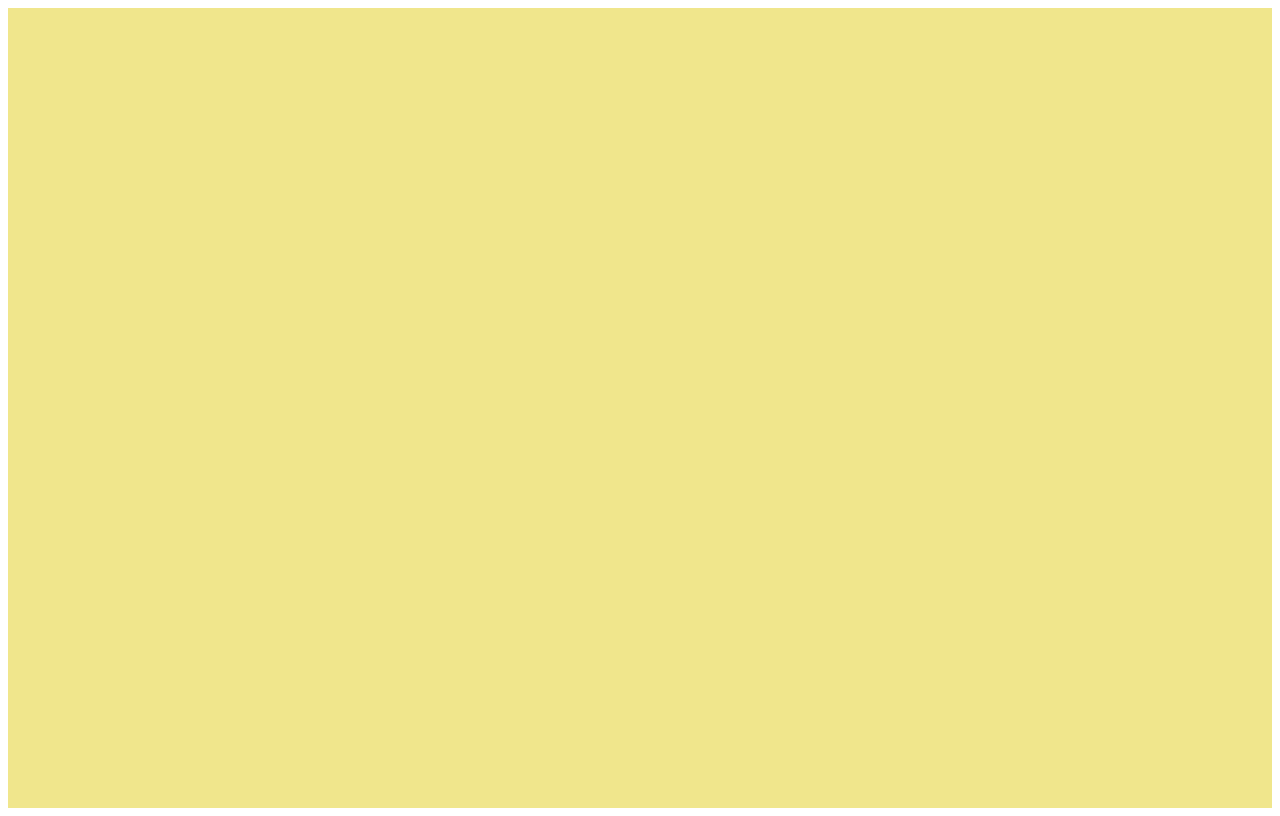
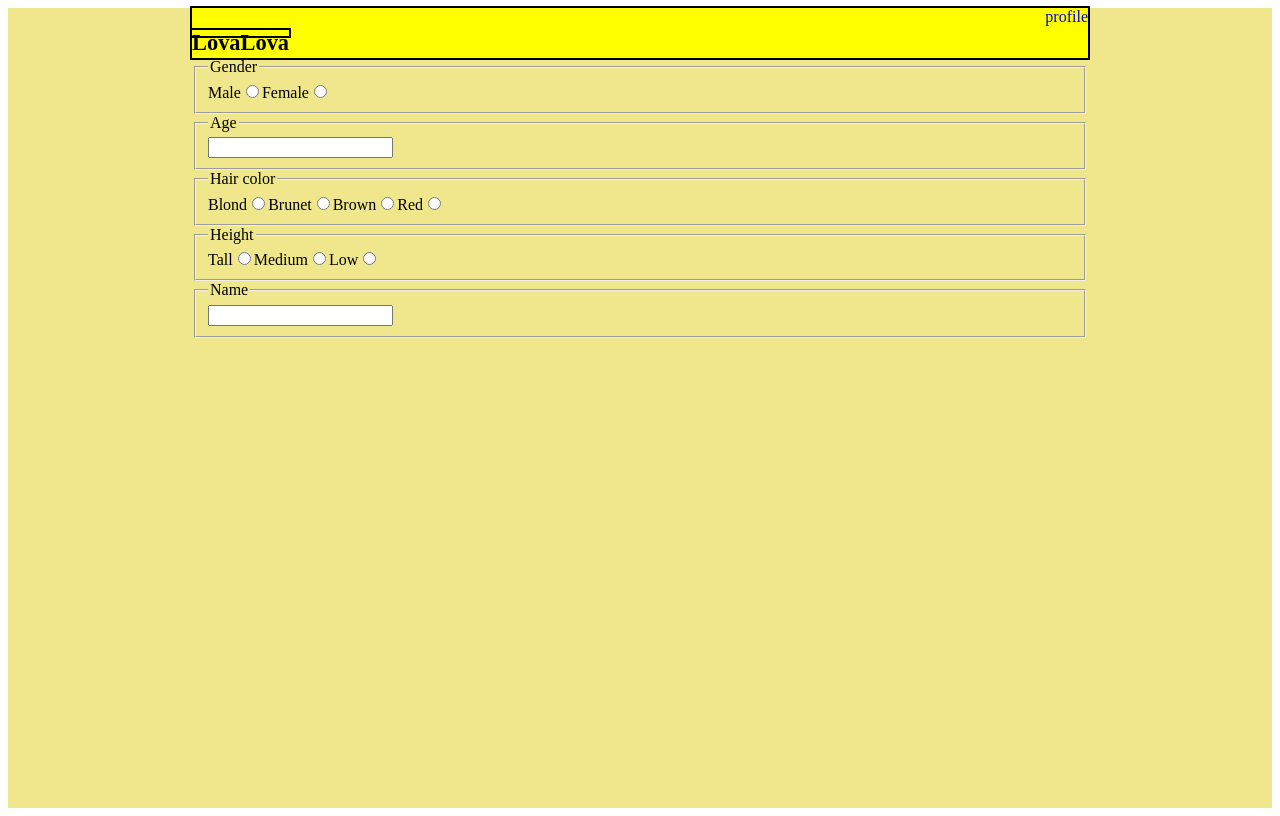
Before and after one commit to tetenyov/lovalova, a React (Create React App) app: page /profile in a window 1280 px wide. Built offline with nearby package versions, Linux system fonts and the light colour scheme.

Commit message:
add all main fields to profile form

```diff
--- a/src/components/App.js
+++ b/src/components/App.js
@@ -4,6 +4,7 @@ import NavMain from './NavMain'
 import FemalePage from './FemalePage'
 import MalePage from './MalePage'
 import UserPage from './UserPage'
+import Profile from './Profile'
 
 
 import '../scss/site-wrapper.scss'
@@ -16,6 +17,7 @@ function App() {
         <Route path='/female' component={ FemalePage }/>
         <Route path='/male' component={ MalePage }/>
         <Route path='/user/:id' component={ UserPage }/>
+        <Route path='/profile' component={ Profile }/>
       </Switch>
     </div>
   );
--- a/src/components/ButtonLike.js
+++ b/src/components/ButtonLike.js
@@ -1,23 +1,26 @@
 import React from 'react'
 import '../scss/user-page.scss'
 
-function ButtonLike() {
+class ButtonLike extends React.Component {
+  state = {
+    isLike: false
+  }
 
-  // const buttonClickHandler = (evt) => {
-  //   changeButtonColor(evt.target.className)
-  // }
-  // const
-  // const changeButtonColor = (className) => {
-  //   return className.includes('user-page__button-like--active')
-  //     ? 'user-page__button-like'
-  //     : ' user-page__button-like user-page__button-like--active'
-  // }
+  buttonClickHandler = () => {
+    this.setState(state => ({
+      isLike: !state.isLike
+    }))
+  }
 
-  return (
-    <button className='user-page__button-like' type='button'
-
-    />
-  )
-}
+  render() {
+    return (
+      <button
+        className={ this.state.isLike ? 'user-page__button-like user-page__button-like--active' : 'user-page__button-like' }
+        type='button'
+        onClick={ this.buttonClickHandler }
+      />
+    )
+  }
+};
 
 export default ButtonLike
--- a/src/components/NavMain.js
+++ b/src/components/NavMain.js
@@ -12,7 +12,7 @@ function NavMain () {
         LovaLova
       </h1>
       {
-        !pathname.startsWith('/user')
+        pathname === '/'
           && (
             <ul className='nav-main__list'>
               <li className={pathname==='/' ? 'nav-main__item' : 'nav-main__item nav-main__item--inner'}>
@@ -28,6 +28,9 @@ function NavMain () {
             </ul>
           )
       }
+      <NavLink to='/profile'>
+        profile
+      </NavLink>
     </nav>
   )
 }
--- a/src/components/PersonalMessages.js
+++ b/src/components/PersonalMessages.js
@@ -4,7 +4,8 @@ import '../scss/form-pm.scss'
 class PersonalMessages extends React.Component {
   state = {
     message: '',
-    messages: []
+    messages: [],
+    isOpen: false
   }
 
   inputChangeHandler = (evt) => {
@@ -19,7 +20,12 @@ class PersonalMessages extends React.Component {
       message: '',
       messages: [...state.messages, this.state.message]
     }))
+  }
 
+  labelClickHandler = () => {
+     this.setState(state => ({
+       isOpen: !state.isOpen
+     }))
   }
 
   render() {
@@ -34,8 +40,14 @@ class PersonalMessages extends React.Component {
 
     return (
       <form onSubmit={ this.formSubmitHandler } className='form-pm'>
-        <label className='form-pm__label' htmlFor='pm-input'>Say something</label>
-        <section className='form-pm__dialog'>
+        <label className='form-pm__label' htmlFor='pm-input'
+          onClick={ this.labelClickHandler }
+        >
+          Say something
+        </label>
+        {
+          this.state.isOpen
+          && <section className='form-pm__dialog'>
               <ul className='form-pm__messages-list'>
                 { messagesList }
               </ul>
@@ -43,10 +55,9 @@ class PersonalMessages extends React.Component {
                 value={ this.state.message }
                 onChange={ this.inputChangeHandler }
               />
-          <button className='form-pm__send-message' type='submit'
-
-          >Send</button>
+              <button className='form-pm__send-message' type='submit'>Send</button>
             </section>
+        }
       </form>
     )
   }
--- /dev/null
+++ b/src/components/Profile.js
@@ -0,0 +1,75 @@
+import React from 'react'
+import NavMain from './NavMain'
+import '../scss/profile.scss'
+
+class Profile extends React.Component {
+  state = {
+    gender: {
+      male: false,
+      female: false
+    },
+    age: '',
+    hairColor: {
+      blond: false,
+      brunet: false,
+      brown: false,
+      red: false,
+    },
+    height: {
+      tall: false,
+      medium: false,
+      low: false
+    },
+    name: ''
+  }
+
+  render() {
+    return (
+      <section className='profile'>
+        <NavMain />
+        <form className='form-profile'>
+          <fieldset>
+            <legend>Gender</legend>
+            <label htmlFor='profile-gender-male'>Male</label>
+            <input type='radio' id='profile-gender-male' name='radio-gender' value='male'/>
+            <label htmlFor='profile-gender-female'>Female</label>
+            <input type='radio' id='profile-gender-female' name='radio-gender' value='female'/>
+          </fieldset>
+          <fieldset>
+            <legend>Age</legend>
+            {/* <label htmlFor='profile-age'>Male</label> */}
+            <input type='number' id='profile-age' name='profile-age'/>
+          </fieldset>
+          <fieldset>
+            <legend>Hair color</legend>
+            <label htmlFor='profile-hair-blond'>Blond</label>
+            <input type='radio' id='profile-hair-blond' name='radio-hair' value='blond'/>
+            <label htmlFor='profile-hair-brunet'>Brunet</label>
+            <input type='radio' id='profile-hair-brunet' name='radio-hair' value='brunet'/>
+            <label htmlFor='profile-hair-brown'>Brown</label>
+            <input type='radio' id='profile-hair-brown' name='radio-hair' value='brown'/>
+            <label htmlFor='profile-hair-red'>Red</label>
+            <input type='radio' id='profile-hair-red' name='radio-hair' value='red'/>
+          </fieldset>
+          <fieldset>
+            <legend>Height</legend>
+            <label htmlFor='profile-height-tall'>Tall</label>
+            <input type='radio' id='profile-height-tall' name='radio-height' value='tall'/>
+            <label htmlFor='profile-height-medium'>Medium</label>
+            <input type='radio' id='profile-height-medium' name='radio-height' value='medium'/>
+            <label htmlFor='profile-height-low'>Low</label>
+            <input type='radio' id='profile-height-low' name='radio-height' value='low'/>
+          </fieldset>
+          <fieldset>
+            <legend>Name</legend>
+            {/* <label htmlFor='profile-name'>Male</label> */}
+            <input type='text' id='profile-name' name='profile-name'/>
+          </fieldset>
+        </form>
+      </section>
+
+    )
+  }
+}
+
+export default Profile
--- a/src/components/UserPage.js
+++ b/src/components/UserPage.js
@@ -1,6 +1,6 @@
 import React from 'react'
 import { connect } from 'react-redux'
-import { useRouteMatch } from 'react-router-dom'
+import { NavLink, useRouteMatch } from 'react-router-dom'
 import UserInfo from './UserInfo'
 import NavMain from './NavMain'
 import PersonalMessages from './PersonalMessages'
@@ -10,11 +10,13 @@ import '../scss/user-page.scss'
 function UserPage (props) {
   const { id: userId } = useRouteMatch().params
   const user = props.users.find(user => user.id === userId)
+
   return (
     <section className='user-page'>
       <NavMain />
+      <NavLink to='/female'>all ladies</NavLink>
+      <img src={user.photo} className='user-list__image'/>
       <h3>{ user.name }</h3>
-      <img src={user.photo} className='user-list__image'/>
       <UserInfo user={user}/>
       <ButtonLike />
       <PersonalMessages />
--- a/src/scss/form-pm.scss
+++ b/src/scss/form-pm.scss
@@ -1,7 +1,11 @@
+// .form-pm__dialog {
+//   display: none;
+// }
+
 .form-pm__messages-list {
   display: block;
   width: 300px;
-  height: 60px;
+  // height: 60px;
   background-color: white;
   overflow: hidden;
 }
--- /dev/null
+++ b/src/scss/profile.scss
@@ -0,0 +1,7 @@
+.profile {
+  width: 70vw;
+  max-width: 1000px;
+  min-width: 750px;
+
+  margin: 0 auto;
+}
--- a/src/scss/user-list.scss
+++ b/src/scss/user-list.scss
@@ -11,5 +11,5 @@
 }
 
 .user-list__image {
-  object-fit: contain;
+  display: block;
 }
--- a/src/scss/user-page.scss
+++ b/src/scss/user-page.scss
@@ -13,6 +13,7 @@
   background-repeat: no-repeat;
   background-position: center;
   background-size: contain;
+  cursor: pointer;
 
   &--active {
     background-image: url('/img/heart-active.svg');
```
Lines whose indentation alone changed are shown as unchanged.
